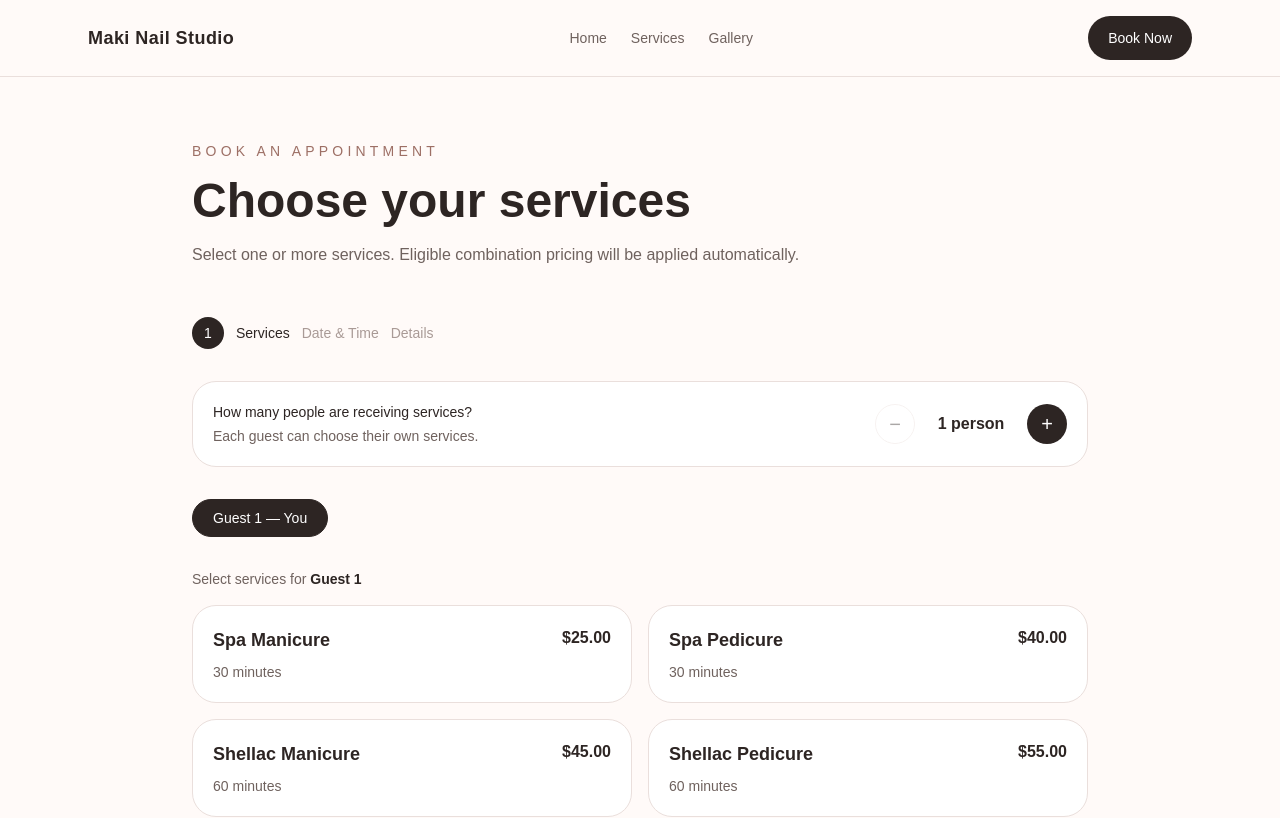
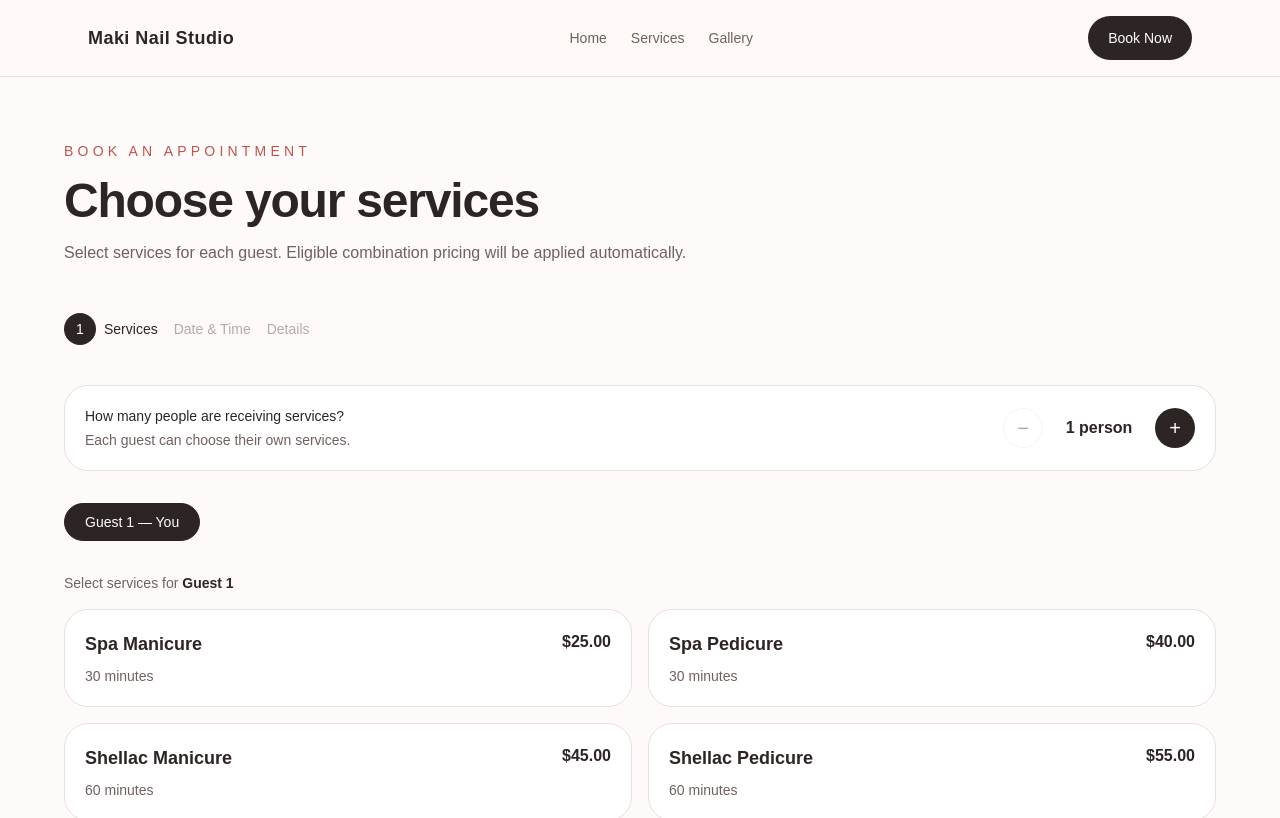
Before and after one commit to Cesareyu/maki-nail-studio, a Next.js app: page /book in a window 1280 px wide. Shown: the top 818 px of the page. Built offline with nearby package versions, Linux system fonts and the light colour scheme.

Commit message:
Add per-guest combo and group booking totals

```diff
--- a/app/book/page.tsx
+++ b/app/book/page.tsx
@@ -1,48 +1,58 @@
 import { ServiceSelection } from "@/components/booking/service-selection";
-import { services } from "@/data/services";
+import {
+  serviceBundles,
+  services,
+} from "@/data/services";
 
 export default function BookPage() {
   const activeServices = services.filter(
     (service) => service.isActive,
   );
 
+  const activeBundles = serviceBundles.filter(
+    (bundle) => bundle.isActive,
+  );
+
   return (
-    <main className="min-h-screen bg-[#fffaf8] px-6 py-16 text-[#2d2523]">
-      <div className="mx-auto max-w-4xl">
+    <main className="min-h-screen bg-[#fffafa] px-5 py-16 md:px-8">
+      <div className="mx-auto max-w-6xl">
         <header className="mb-12">
-          <p className="text-sm uppercase tracking-[0.3em] text-[#9d6f65]">
-            Book an Appointment
+          <p className="text-sm uppercase tracking-[0.3em] text-[#b8574d]">
+            Book an appointment
           </p>
 
-          <h1 className="mt-4 text-4xl font-semibold md:text-5xl">
+          <h1 className="mt-4 text-4xl font-semibold tracking-tight text-[#2d2523] md:text-5xl">
             Choose your services
           </h1>
 
-          <p className="mt-4 max-w-2xl leading-7 text-[#6f625e]">
-            Select one or more services. Eligible combination
-            pricing will be applied automatically.
+          <p className="mt-4 max-w-3xl text-[#6f625e]">
+            Select services for each guest.
+            Eligible combination pricing will be
+            applied automatically.
           </p>
         </header>
 
-        <div className="mb-8 flex items-center gap-3 text-sm">
-          <span className="flex h-8 w-8 items-center justify-center rounded-full bg-[#2d2523] text-white">
-            1
+        <div className="mb-10 flex items-center gap-4 text-sm">
+          <div className="flex items-center gap-2 font-medium text-[#2d2523]">
+            <span className="flex h-8 w-8 items-center justify-center rounded-full bg-[#2d2523] text-white">
+              1
+            </span>
+            Services
+          </div>
+
+          <span className="text-[#b7a9a5]">
+            Date &amp; Time
           </span>
 
-          <span className="font-medium">
-            Services
-          </span>
-
-          <span className="text-[#a99a96]">
-            Date & Time
-          </span>
-
-          <span className="text-[#a99a96]">
+          <span className="text-[#b7a9a5]">
             Details
           </span>
         </div>
 
-        <ServiceSelection services={activeServices} />
+        <ServiceSelection
+          services={activeServices}
+          bundles={activeBundles}
+        />
       </div>
     </main>
   );
--- a/components/booking/service-selection.tsx
+++ b/components/booking/service-selection.tsx
@@ -2,10 +2,15 @@
 
 import { useState } from "react";
 
-import type { Service } from "@/data/services";
+import type {
+  Service,
+  ServiceBundle,
+} from "@/data/services";
+import { findMatchingBundle } from "@/lib/pricing";
 
 type ServiceSelectionProps = {
   services: Service[];
+  bundles: ServiceBundle[];
 };
 
 type BookingGuestDraft = {
@@ -28,6 +33,7 @@ function getServiceSelectionGroup(
 
 export function ServiceSelection({
   services,
+  bundles,
 }: ServiceSelectionProps) {
   const [guests, setGuests] = useState<
     BookingGuestDraft[]
@@ -75,6 +81,82 @@ export function ServiceSelection({
       0,
     );
 
+  const activeGuestBundle = findMatchingBundle(
+    selectedServiceIds,
+    bundles,
+  );
+
+  const activeGuestFinalPriceCents =
+    activeGuestBundle?.priceCents ??
+    activeGuestSubtotalCents;
+
+  const activeGuestFinalDurationMinutes =
+    activeGuestBundle?.durationMinutes ??
+    activeGuestDurationMinutes;
+
+  const activeGuestSavingsCents =
+    activeGuestSubtotalCents -
+    activeGuestFinalPriceCents;
+
+  const guestBookingSummaries = guests
+    .map((guest, index) => {
+      const guestServices = services.filter(
+        (service) =>
+          guest.selectedServiceIds.includes(
+            service.id,
+          ),
+      );
+
+      const guestSubtotalCents =
+        guestServices.reduce(
+          (total, service) =>
+            total + service.priceCents,
+          0,
+        );
+
+      const guestDurationMinutes =
+        guestServices.reduce(
+          (total, service) =>
+            total + service.durationMinutes,
+          0,
+        );
+
+      const guestBundle = findMatchingBundle(
+        guest.selectedServiceIds,
+        bundles,
+      );
+
+      return {
+        guestId: guest.id,
+        guestNumber:index + 1,
+        serviceCount: guestServices.length,
+        finalPriceCents:
+          guestBundle?.priceCents ??
+          guestSubtotalCents,
+        finalDurationMinutes:
+          guestBundle?.durationMinutes ??
+          guestDurationMinutes,
+      };
+    })
+    .filter(
+      (summary) => summary.serviceCount > 0,
+    );
+
+  const bookingTotalPriceCents =
+  guestBookingSummaries.reduce(
+    (total, guest) =>
+      total + guest.finalPriceCents,
+    0,
+  );
+
+  const bookingTotalDurationMinutes =
+  guestBookingSummaries.reduce(
+    (total, guest) =>
+      total + guest.finalDurationMinutes,
+    0,
+  );
+
+
   function addGuest() {
     const newGuestId = crypto.randomUUID();
 
@@ -114,7 +196,9 @@ export function ServiceSelection({
           remainingGuests.length - 1
         ];
 
-      setActiveGuestId(previousGuest.id);
+      if (previousGuest) {
+        setActiveGuestId(previousGuest.id);
+      }
     }
   }
 
@@ -165,10 +249,14 @@ export function ServiceSelection({
                 return false;
               }
 
-              return (
+              const previousServiceGroup =
                 getServiceSelectionGroup(
                   previousService,
-                ) !== selectedServiceGroup
+                );
+
+              return (
+                previousServiceGroup !==
+                selectedServiceGroup
               );
             },
           );
@@ -277,7 +365,10 @@ export function ServiceSelection({
       <p className="mb-4 text-sm text-[#6f625e]">
         Select services for{" "}
         <span className="font-semibold text-[#2d2523]">
-          Guest {activeGuestIndex + 1}
+          Guest{" "}
+          {activeGuestIndex >= 0
+            ? activeGuestIndex + 1
+            : 1}
         </span>
       </p>
 
@@ -354,21 +445,123 @@ export function ServiceSelection({
             )}
           </div>
 
+          {activeGuestBundle && (
+            <div className="mt-5 rounded-2xl bg-[#f4e7e3] p-4">
+              <div className="flex items-center justify-between gap-4">
+                <div>
+                  <p className="text-sm font-semibold text-[#2d2523]">
+                    Combo applied
+                  </p>
+
+                  <p className="mt-1 text-sm text-[#6f625e]">
+                    {activeGuestBundle.name}
+                  </p>
+                </div>
+
+                <span className="whitespace-nowrap text-sm font-semibold text-[#8b574d]">
+                  Save $
+                  {(
+                    activeGuestSavingsCents /
+                    100
+                  ).toFixed(2)}
+                </span>
+              </div>
+            </div>
+          )}
+
           <div className="mt-5 flex items-center justify-between border-t border-[#eadfdc] pt-4">
             <span className="text-sm text-[#6f625e]">
-              {activeGuestDurationMinutes}{" "}
+              {activeGuestFinalDurationMinutes}{" "}
               minutes
             </span>
 
             <span className="font-semibold text-[#2d2523]">
               $
               {(
-                activeGuestSubtotalCents / 100
+                activeGuestFinalPriceCents / 100
               ).toFixed(2)}
             </span>
           </div>
         </section>
       )}
+
+     {guests.length > 1 &&
+  guestBookingSummaries.length > 0 && (
+    <section className="mt-8 rounded-3xl bg-[#2d2523] p-5 text-white">
+      <div className="flex items-start justify-between gap-4">
+        <div>
+          <h2 className="text-lg font-semibold">
+            Group booking summary
+          </h2>
+
+          <p className="mt-1 text-sm text-white/70">
+            Taylor will serve each guest in order.
+          </p>
+        </div>
+
+        <span className="whitespace-nowrap text-sm text-white/70">
+          {guestBookingSummaries.length} of{" "}
+          {guests.length} guests selected
+        </span>
+      </div>
+
+      <div className="mt-5 space-y-3 border-t border-white/20 pt-5">
+        {guestBookingSummaries.map(
+          (summary) => (
+            <div
+              key={summary.guestId}
+              className="flex items-center justify-between gap-4 text-sm"
+            >
+              <div>
+                <p className="font-medium">
+                  Guest {summary.guestNumber}
+                </p>
+
+                <p className="mt-1 text-white/60">
+                  {summary.serviceCount}{" "}
+                  {summary.serviceCount === 1
+                    ? "service"
+                    : "services"}
+                  {" · "}
+                  {
+                    summary.finalDurationMinutes
+                  }{" "}
+                  minutes
+                </p>
+              </div>
+
+              <span className="font-semibold">
+                $
+                {(
+                  summary.finalPriceCents /
+                  100
+                ).toFixed(2)}
+              </span>
+            </div>
+          ),
+        )}
+      </div>
+
+      <div className="mt-5 flex items-center justify-between border-t border-white/20 pt-5">
+        <div>
+          <p className="font-semibold">
+            Estimated total
+          </p>
+
+          <p className="mt-1 text-sm text-white/60">
+            {bookingTotalDurationMinutes} minutes
+          </p>
+        </div>
+
+        <span className="text-xl font-semibold">
+          $
+          {(
+            bookingTotalPriceCents / 100
+          ).toFixed(2)}
+        </span>
+      </div>
+    </section>
+  )}
     </div>
   );
 }
```
